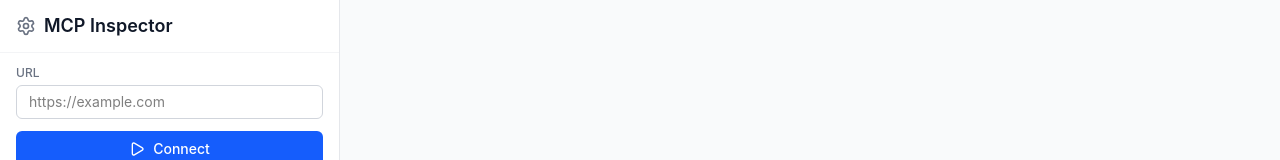
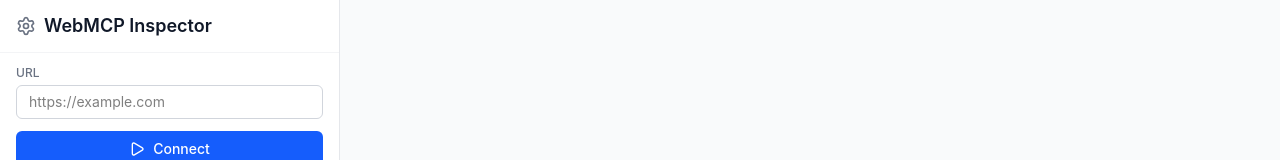
Before and after one commit to aogz/webmcpinspector, a React (Vite) app: page / in a window 1280 px wide. Shown: the top 160 px of the page. Built offline with nearby package versions, Linux system fonts and the light colour scheme.

Commit message:
minor ui improvements

```diff
--- a/index.html
+++ b/index.html
@@ -4,7 +4,7 @@
     <meta charset="UTF-8" />
     <link rel="icon" type="image/svg+xml" href="/vite.svg" />
     <meta name="viewport" content="width=device-width, initial-scale=1.0" />
-    <title>MCP Inspector</title>
+    <title>WebMCP Inspector</title>
     <script>
       (function (w, e, b, f, u, s) {
         w[f] = w[f] || {
--- a/src/components/Sidebar.tsx
+++ b/src/components/Sidebar.tsx
@@ -51,7 +51,7 @@
       {/* Header */}
       <div className="flex items-center gap-2 px-4 py-3 border-b border-gray-100">
         <Settings className="w-5 h-5 text-gray-500" />
-        <h1 className="text-lg font-semibold text-gray-900">MCP Inspector</h1>
+        <h1 className="text-lg font-semibold text-gray-900">WebMCP Inspector</h1>
       </div>
 
       {/* URL + Connect */}
```
